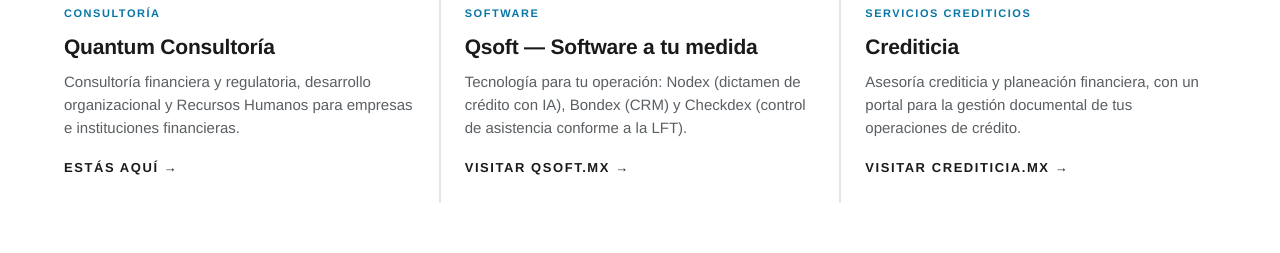
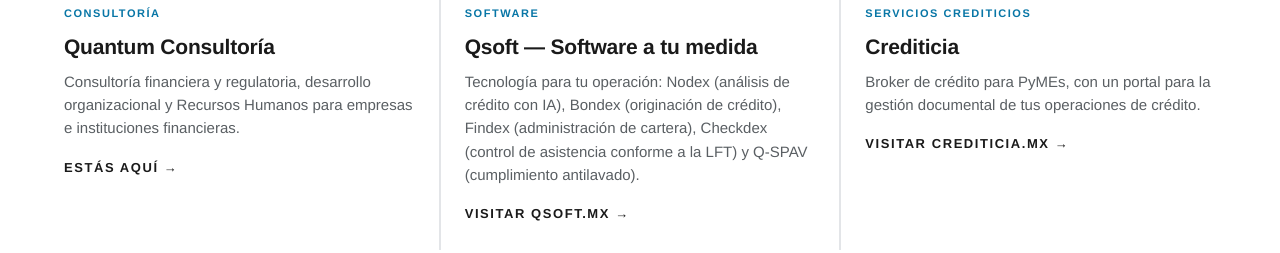
Before and after one commit to crediticia/PagWeb-QuantumBA, a plain HTML site: page ecosistema.html in a window 1280 px wide. Shown: the part 812-1065 px from the top of the page. Drawn offline with Linux system fonts and the light colour scheme.

Commit message:
Corrige descripciones de marcas del grupo y saca .impeccable del deploy
- ecosistema.html (Qsoft): Nodex (análisis de crédito con IA), Bondex
  (originación), Findex (administración de cartera), Checkdex (asistencia/LFT)
  y Q-SPAV (antilavado). Quita "dictamen de crédito" y "CRM".
- ecosistema.html (Crediticia): "Broker de crédito para PyMEs" en vez de
  "Asesoría crediticia y planeación financiera".
- pld-lfpiorpi.html: Qsoft = "la marca de tecnología de Quantum".
- Elimina publish/.impeccable (notas internas que se filtraron a producción);
  movido fuera de la carpeta de deploy.

Co-Authored-By: Claude Opus 4.8 <noreply@anthropic.com>

```diff
--- a/ecosistema.html
+++ b/ecosistema.html
@@ -124,7 +124,7 @@
         <div class="body">
           <span class="cat">Software</span>
           <h4>Qsoft — Software a tu medida</h4>
-          <p>Tecnología para tu operación: Nodex (dictamen de crédito con IA), Bondex (CRM) y Checkdex (control de asistencia conforme a la LFT).</p>
+          <p>Tecnología para tu operación: Nodex (análisis de crédito con IA), Bondex (originación de crédito), Findex (administración de cartera), Checkdex (control de asistencia conforme a la LFT) y Q-SPAV (cumplimiento antilavado).</p>
           <div class="arrow">Visitar qsoft.mx →</div>
         </div>
       </a>
@@ -134,7 +134,7 @@
         <div class="body">
           <span class="cat">Servicios crediticios</span>
           <h4>Crediticia</h4>
-          <p>Asesoría crediticia y planeación financiera, con un portal para la gestión documental de tus operaciones de crédito.</p>
+          <p>Broker de crédito para PyMEs, con un portal para la gestión documental de tus operaciones de crédito.</p>
           <div class="arrow">Visitar crediticia.mx →</div>
         </div>
       </a>
```
Also changed, not shown: pld-lfpiorpi.html (+1 -1 lines), 1 other file.
